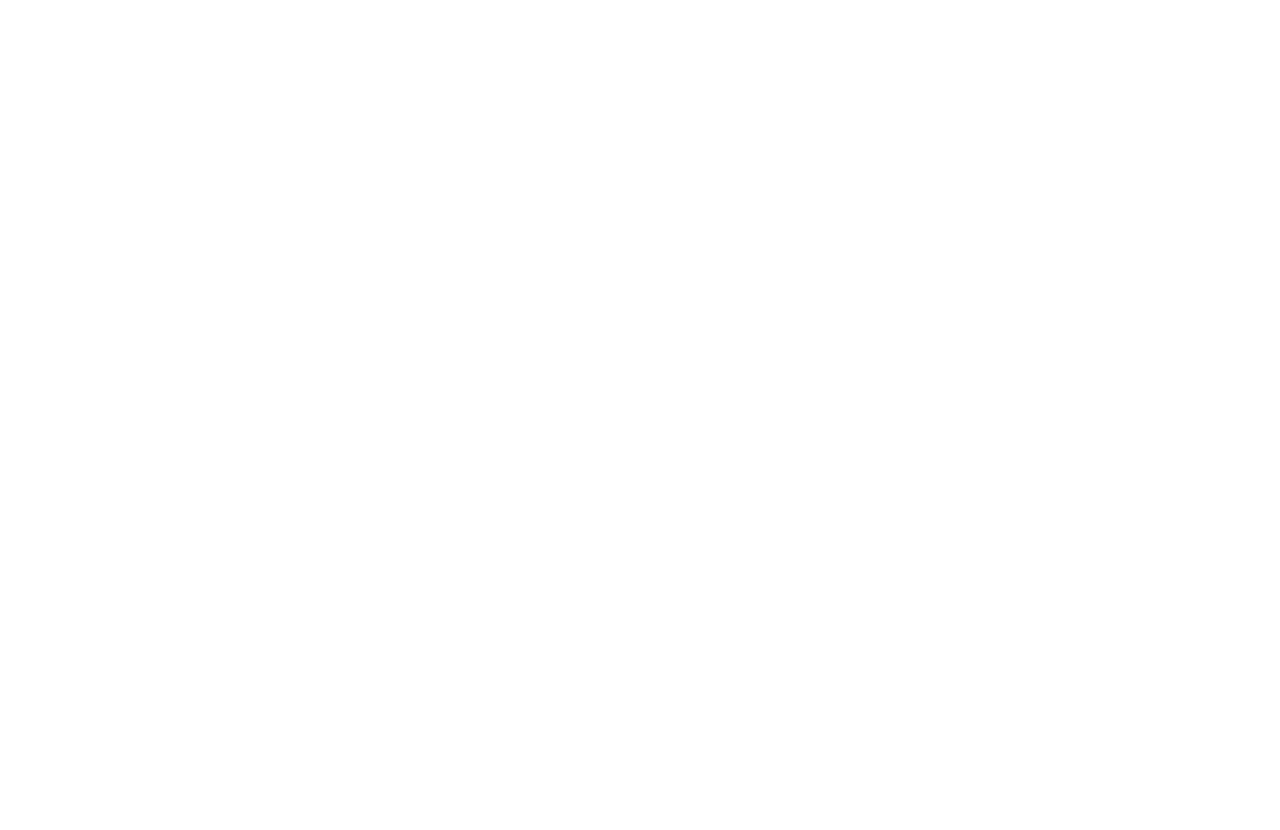
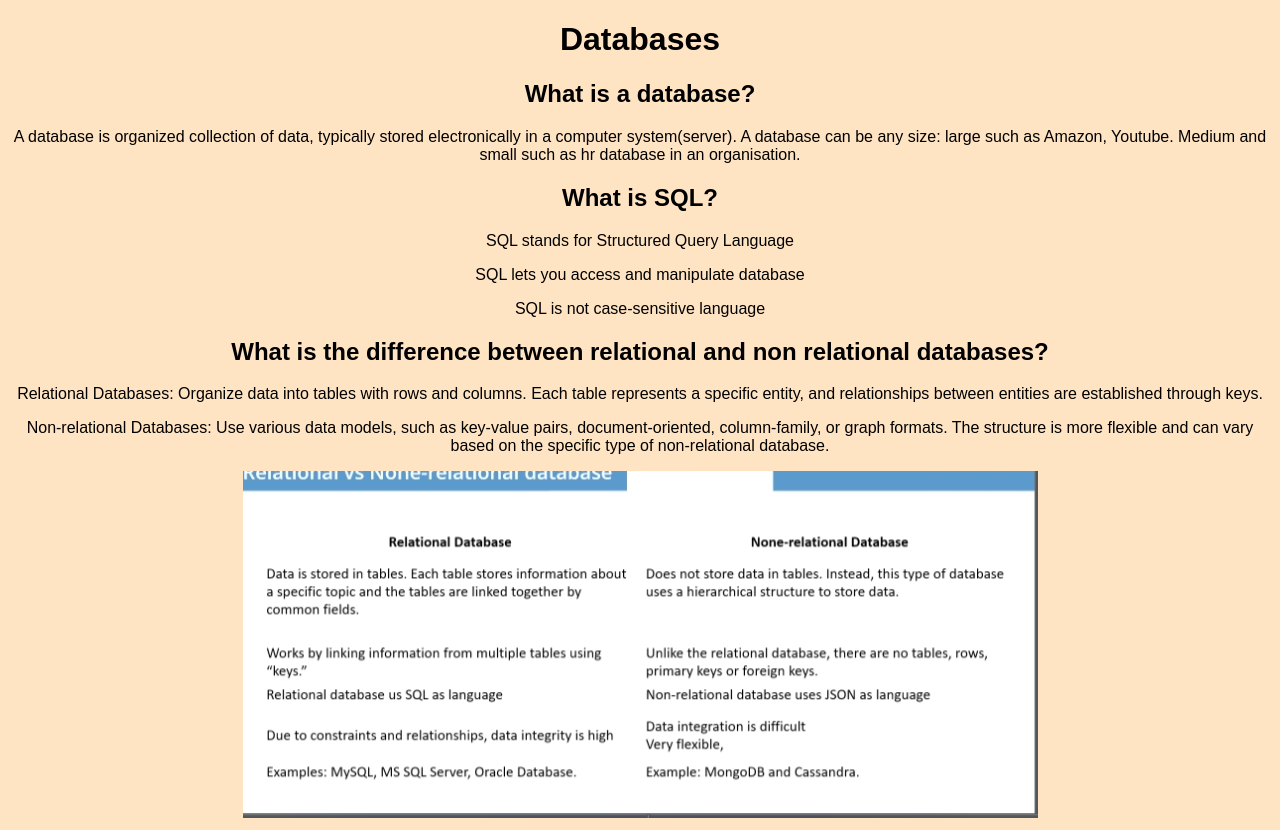
Before and after one commit to CorneNapier/bootcamp-week-7, a plain HTML site: page mySQL/Day1/index.html in a window 1280 px wide. Before the commit the page ends 800 px from the top, so only its background shows below. Drawn offline with Linux system fonts and the light colour scheme.

Commit message:
Added text to index.html
Created more folders, and added text to day1 index.html

```diff
--- a/mySQL/Day1/Assets/CSS/style.css
+++ b/mySQL/Day1/Assets/CSS/style.css
@@ -0,0 +1,5 @@
+* {
+    font-family: Arial, Helvetica, sans-serif;
+    background-color: bisque;
+    text-align: center;
+}
--- a/mySQL/Day1/index.html
+++ b/mySQL/Day1/index.html
@@ -6,11 +6,26 @@
     <meta name="viewport" content="width=device-width, initial-scale=1.0">
     <link rel="stylesheet" href="/mySQL/Day1/Assets/CSS/style.css">
     <script src="/mySQL/Day1/Assets/JavaScript/script.js" defer></script>
-    <title>Document</title>
+    <title>Databases</title>
 </head>
 
 <body>
 
+    <h1>Databases</h1>
+
+    <h2>What is a database?</h2>
+    <p>A database is organized collection of data, typically stored electronically in a computer system(server). A database can be any size: large such as Amazon, Youtube. Medium and small such as hr database in an organisation.</p>
+
+    <h2>What is SQL?</h2>
+    <p>SQL stands for Structured Query Language</p>
+    <p>SQL lets you access and manipulate database</p>
+    <P>SQL is not case-sensitive language</P>
+
+    <h2>What is the difference between relational and non relational databases?</h2>
+    <p>Relational Databases: Organize data into tables with rows and columns. Each table represents a specific entity, and relationships between entities are established through keys.</p>
+    <p>Non-relational Databases: Use various data models, such as key-value pairs, document-oriented, column-family, or graph formats. The structure is more flexible and can vary based on the specific type of non-relational database.</p>
+    <img src="/mySQL/Day1/Assets/Images/Database Types.png" alt="image of database differences">
+
 </body>
 
 </html>
```
Also changed, not shown: mySQL/Day1/Assets/Images/Database Types.png (added).
